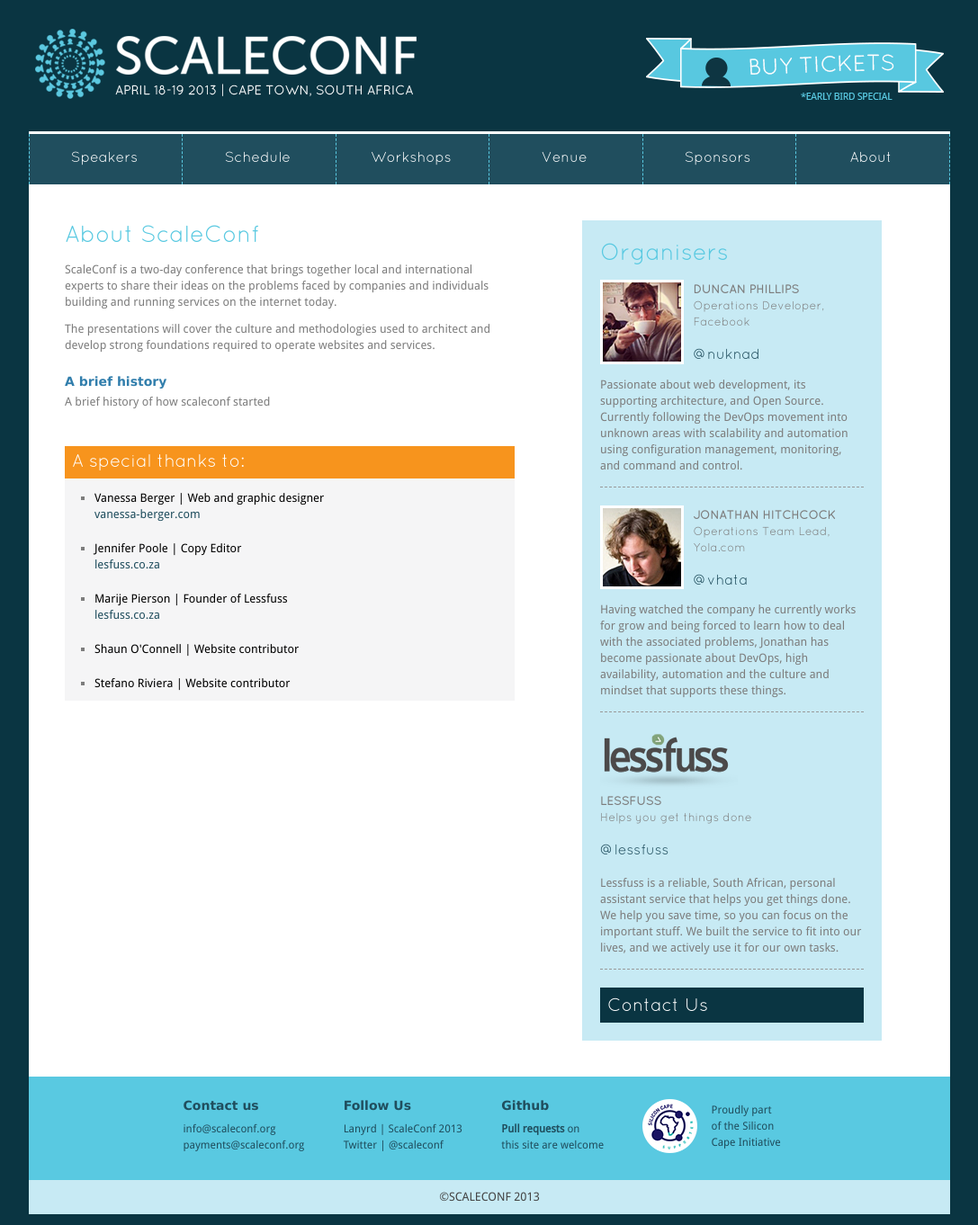
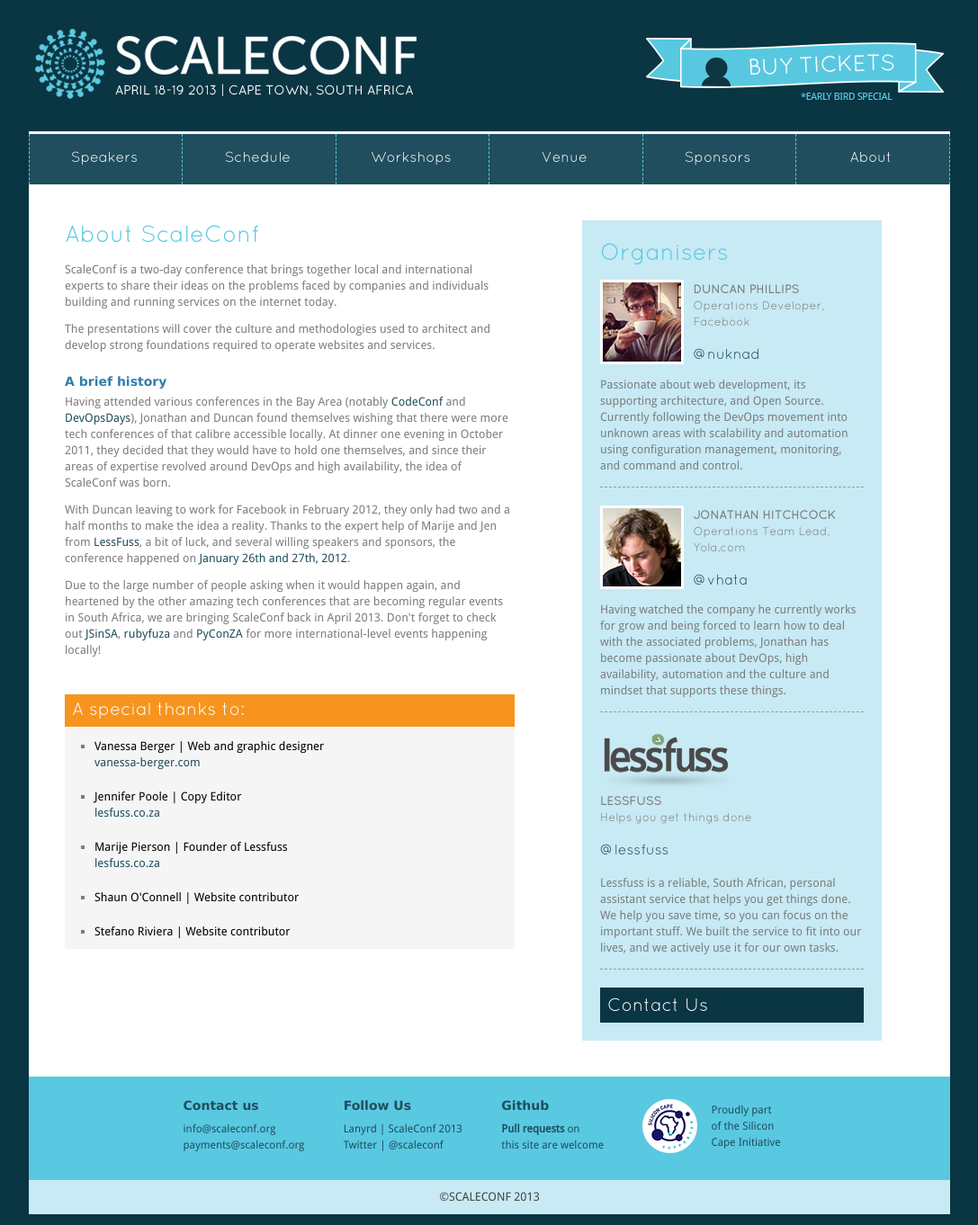
Before and after one commit to scaleconf/scaleconf.github.com, a Jekyll site: the page built from about.html, in a window 1280 px wide. Shown: the whole page at 90% size, without its empty margins (96-1183 px from the left). Built offline with Jekyll 4.4.1, drawn with Linux system fonts in a browser that asks for light colours; Markdown is read by kramdown in place of the engine named in the settings.

Commit message:
History of ScaleConf

```diff
--- a/about.html
+++ b/about.html
@@ -17,7 +17,23 @@
             </p>
             <h4 class='padded'>A brief history</h4>
             <p>
-                A brief history of how scaleconf started
+            Having attended various conferences in the Bay Area (notably <a
+                href="http://www.codeconf.com/">CodeConf</a> and <a
+                href="http://devopsdays.org/">DevOpsDays</a>), Jonathan and
+            Duncan found themselves wishing that there were more tech
+            conferences of that calibre accessible locally.  At dinner one
+            evening in October 2011, they decided that they would have to hold
+            one themselves, and since their areas of expertise revolved around DevOps and high availability, the idea of ScaleConf was born.
+            </p>
+            <p>
+            With Duncan leaving to work for Facebook in February 2012, they only had two and a half months to make the idea a reality.  Thanks to the expert
+            help of Marije and Jen from <a href="http://lessfuss.co.za/">LessFuss</a>, a bit of luck, and several willing speakers and sponsors, the conference
+            happened on <a href="http://scaleconf.org/2012/">January 26th and 27th, 2012</a>.
+            </p>
+            <p>
+            Due to the large number of people asking when it would happen again, and heartened by the other amazing tech conferences that are becoming regular
+            events in South Africa, we are bringing ScaleConf back in April 2013.  Don't forget to check out <a href="http://www.jsinsa.com/">JSinSA</a>, <a href="http://rubyfuza.org/">rubyfuza</a>
+            and <a href="http://za.pycon.org/">PyConZA</a> for more international-level events happening locally!
             </p>
         </div>
 
```
